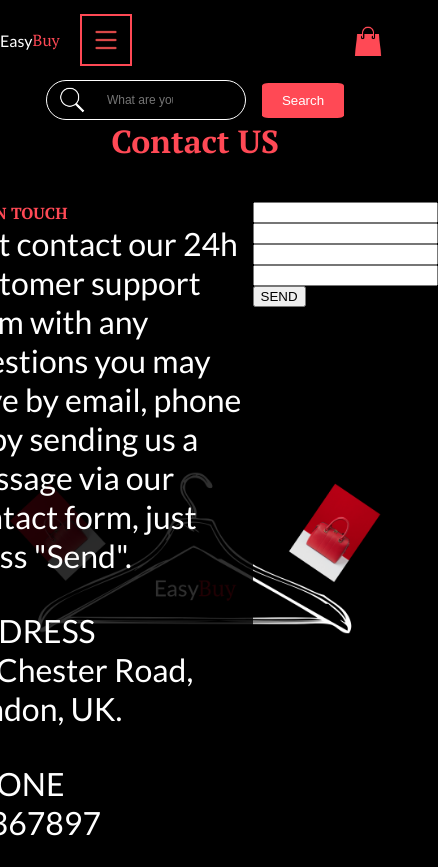
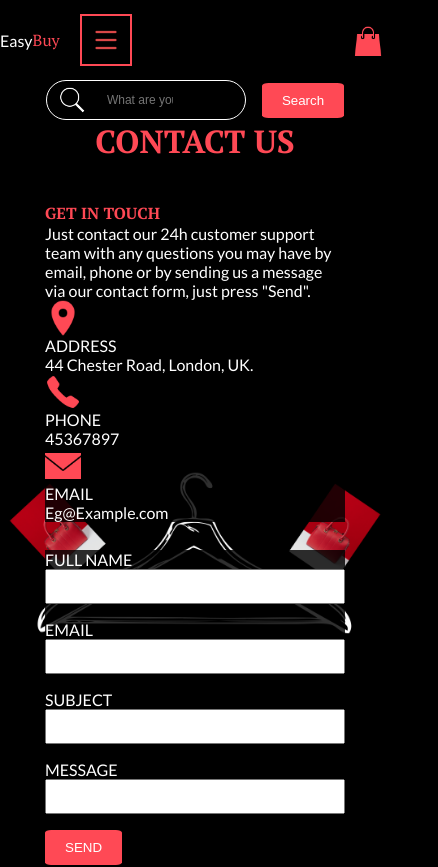
Before and after one commit to lem31/mystore, a React (Vite) app: page /Contact in a window 390 px wide. Shown: the top 867 px of the page, 438 px wide, since content can reach past the window. Built offline with nearby package versions, Linux system fonts and the light colour scheme; a web font is replaced by a local one.

Commit message:
added styles to contact page

```diff
--- a/src/CSS_Modules/Contact/contact.module.css
+++ b/src/CSS_Modules/Contact/contact.module.css
@@ -1,6 +1,13 @@
 .layout_div {
   display: flex;
   flex-direction: row;
+  max-width: 100vw;
+  gap: 80px;
+}
+.contact_form {
+  background-color: rgba(0, 0, 0, 0.811);
+  max-height: 300px;
+  max-width: 300px;
 }
 
 .contact_p {
@@ -14,7 +21,7 @@
   flex-direction: column;
   justify-content: left;
   align-items: left;
-  width: 300px;
+  max-width: 300px;
   background-color: rgba(0, 0, 0, 0.811);
 }
 
@@ -22,7 +29,74 @@
   text-align: left;
 }
 
+.h1_contact {
+  background-color: rgba(0, 0, 0, 0.811);
+}
+
 .contact_image {
   width: 36px;
   height: 36px;
 }
+
+.contact_input {
+  padding: 8px;
+  width: 280px;
+  margin-bottom: 8px;
+}
+
+.contact_label {
+  font-family: var(--font-family-1);
+  font-size: var(--font-size-small);
+  color: var(--secondary-color);
+}
+
+.label_input_div {
+  display: flex;
+  flex-direction: column;
+}
+
+.error_message {
+  color: var(--tertiary-color);
+  font-size: var(--font-size-small);
+  font-family: var(--font-family-1);
+  text-align: left;
+  padding-bottom: 8px;
+}
+
+@media (min-width: 487px) and (max-width: 768px) {
+  .layout_div {
+    display: flex;
+    flex-direction: column;
+    align-items: center;
+    gap: 28px;
+  }
+
+  .contact_p {
+    font-size: var(--font-size-small);
+  }
+
+  .contact_form {
+    background-color: rgba(0, 0, 0, 0.811);
+    max-height: 500px;
+    max-width: 300px;
+  }
+}
+
+@media (max-width: 486px) {
+  .layout_div {
+    display: flex;
+    flex-direction: column;
+    align-items: center;
+    gap: 28px;
+  }
+
+  .contact_p {
+    font-size: var(--font-size-small);
+  }
+
+  .contact_form {
+    background-color: rgba(0, 0, 0, 0.811);
+    max-height: 500px;
+    max-width: 300px;
+  }
+}
--- a/src/Components/Contact_Form/index.jsx
+++ b/src/Components/Contact_Form/index.jsx
@@ -3,7 +3,8 @@ import React from 'react';
 import { yupResolver } from "@hookform/resolvers/yup";
 import { useForm } from "react-hook-form";
 import * as yup from "yup";
-
+import contactStyles from '../../CSS_Modules/Contact/contact.module.css'
+import gStyles from '../../CSS_Modules/Global_Styles/global_styles.module.css'
 
 const validation = yup.object({
   fullName: yup.string().min(3).max(100).required(),
@@ -29,16 +30,29 @@ function ContactForm() {
   }
 
   return (
-    <form onSubmit={handleSubmit(onSubmit)}>
-      <input {...register("fullName")} />
-      <p>{errors.fullName?.message}</p>
-      <input {...register("email")} />
-      <p>{errors.email?.message}</p>
-      <input {...register("subject")} />
-      <p>{errors.subject?.message}</p>
-      <input {...register("message")} />
-      <p>{errors.message?.message}</p>
-      <button type="submit">SEND</button>
+    <form className={contactStyles.contact_form}onSubmit={handleSubmit(onSubmit)}>
+      <div className={contactStyles.label_input_div}>
+      <label className={contactStyles.contact_label}  htmlFor="fullName"> FULL NAME</label>
+      <input className={contactStyles.contact_input} {...register("fullName")} />
+
+      <p className={contactStyles.error_message}>{errors.fullName?.message}</p>
+      </div>
+      <div className={contactStyles.label_input_div} >
+      <label className={contactStyles.contact_label} htmlFor="email"> EMAIL</label>
+      <input className={contactStyles.contact_input} {...register("email")} />
+      <p className={contactStyles.error_message}>{errors.email?.message}</p>
+      </div>
+      <div className={contactStyles.label_input_div}>
+      <label className={contactStyles.contact_label}  htmlFor="subject"> SUBJECT</label>
+      <input className={contactStyles.contact_input} {...register("subject")} />
+      <p className={contactStyles.error_message}>{errors.subject?.message}</p>
+      </div>
+      <div className={contactStyles.label_input_div}>
+      <label className={contactStyles.contact_label}  htmlFor="message"> MESSAGE</label>
+      <input className={contactStyles.contact_input} {...register("message")} />
+      <p className={contactStyles.error_message}>{errors.message?.message}</p>
+      </div>
+      <button className={gStyles.button} type="submit">SEND</button>
     </form>
   );
 }
--- a/src/Components/Pages/Contact_Page/index.jsx
+++ b/src/Components/Pages/Contact_Page/index.jsx
@@ -12,7 +12,7 @@ function Contact(){
   return(
     <div className={styles.container}>
 
-      <h1 className={gStyles.h1}>Contact US</h1>
+      <h1 className={`${gStyles.h1} ${contactStyles.h1_contact}`}>CONTACT US</h1>
       <div className={contactStyles.layout_div}>
 
 
```
